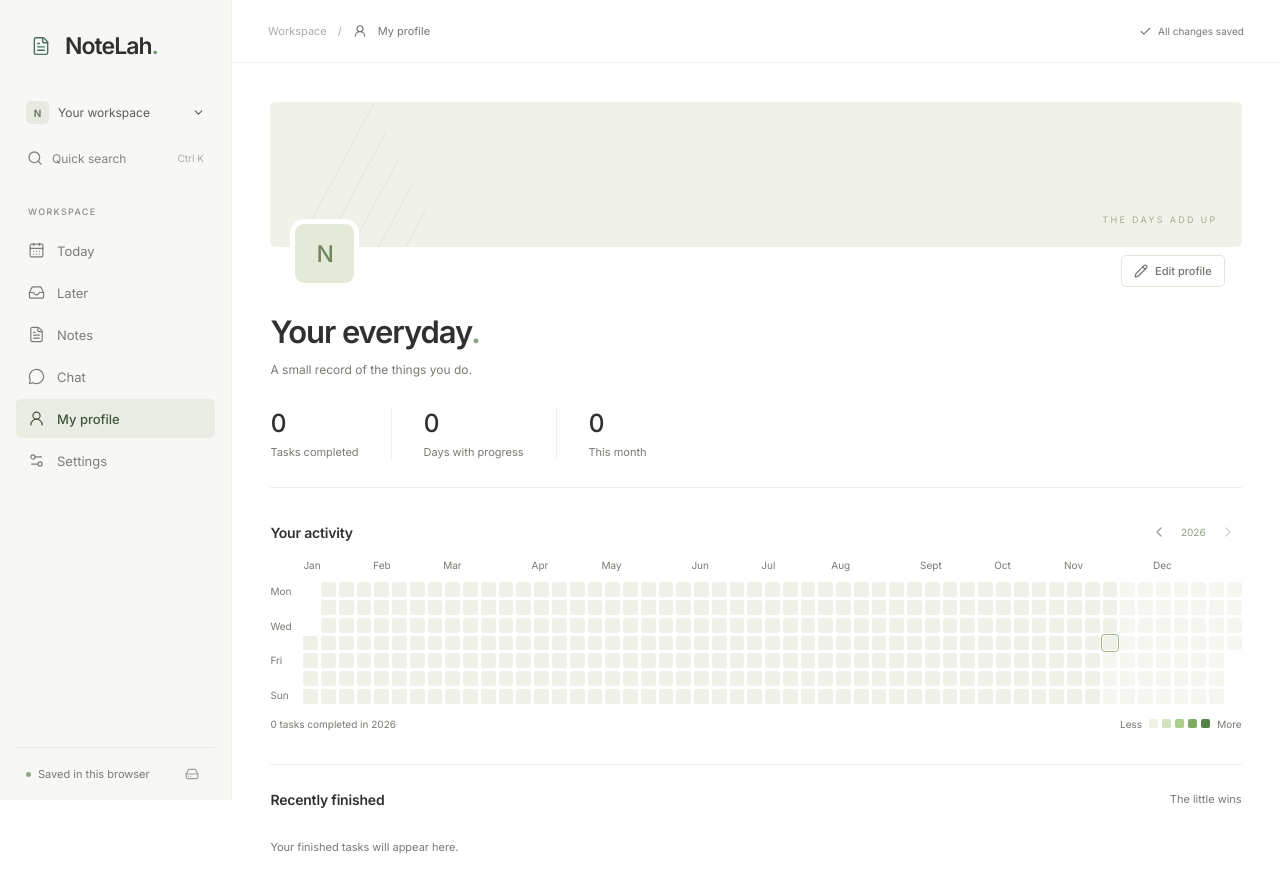
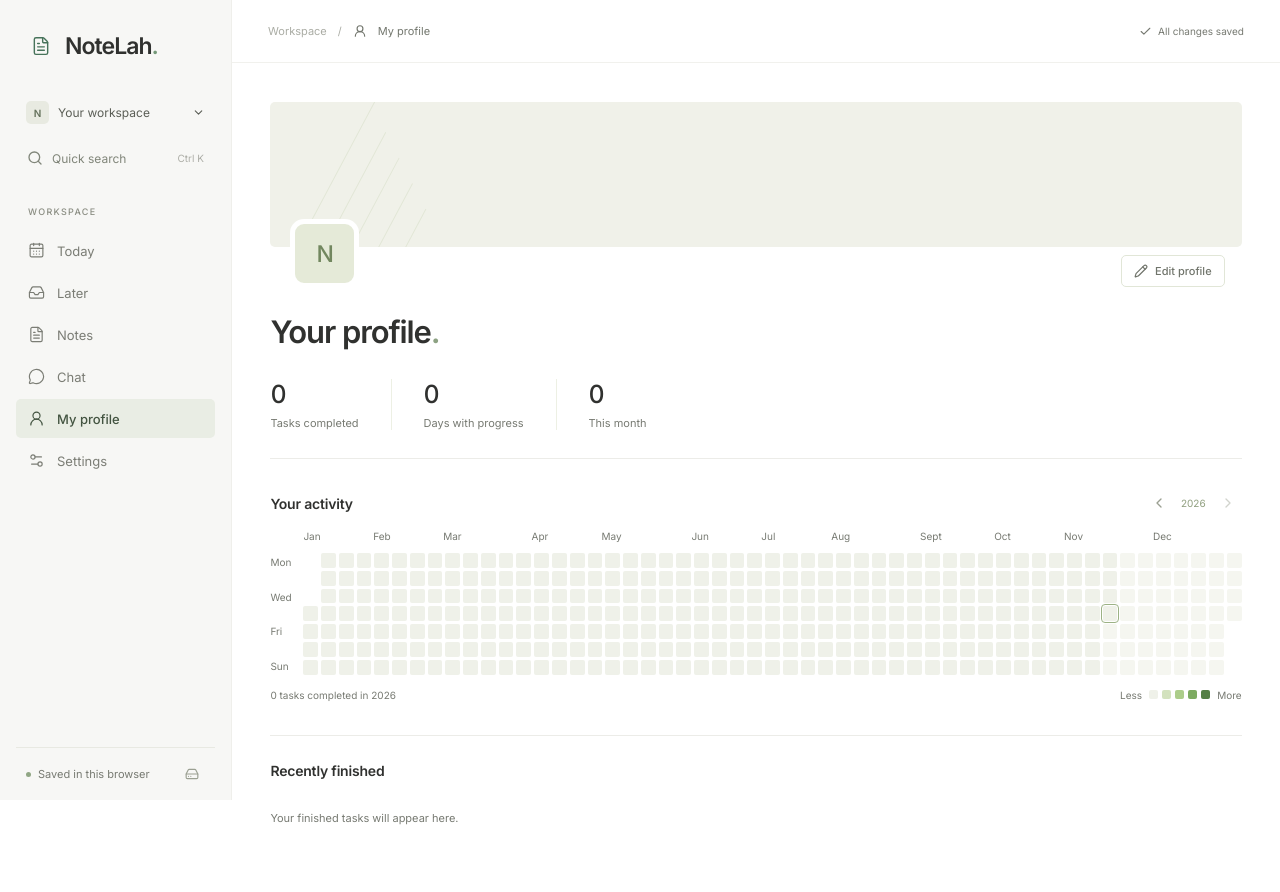
Before and after one commit to Etticx/NoteLah, a Next.js app: page / in a window 1280 px wide. Both pictures are taken after a click on the button "N Your workspace". Shown: the top 892 px of the page. Built offline with nearby package versions, Linux system fonts and the light colour scheme.

Commit message:
ui: plain copy for profile, settings and dialogs

```diff
--- a/src/components/workspace.tsx
+++ b/src/components/workspace.tsx
@@ -155,7 +155,7 @@ export default function Workspace() {
       const at = new Date(`${date}T12:00:00`).toISOString();
       tasks.push({ ...createTask(["Worked on my project", "Reviewed my notes", "Read a chapter", "Cleared a small task", "Practised something new"][i], date), completedAt: at, createdAt: at, updatedAt: at });
     }
-    const sample = { ...stateRef.current, tasks, profile: { name: "Alex", role: "Student · making a little progress every day", bio: "A place for the things I want to do, and the things I've done." } };
+    const sample = { ...stateRef.current, tasks, profile: { name: "Alex", role: "Student", bio: "Working through my final-year project." } };
     sampleRef.current = true; setIsSample(true); stateRef.current = sample; setState(sample);
     setNotice("You're exploring a sample. Your own workspace stays separate.");
   }
@@ -215,29 +215,29 @@ export default function Workspace() {
           {completed.length > 0 && <section className="completed-section"><div className="section-heading"><h2><CheckCheck size={16} />Completed<span className="section-count">{completed.length}</span></h2></div><TaskList items={completed} done /></section>}
           {!state.tasks.length && info && <button className="sample-link" onClick={sampleWorkspace}>Try a sample workspace<ArrowUpRight size={12} /></button>}
         </> : view === "notes" ? <NotesWorkspace state={state} info={info} busy={busy} onChange={(update) => persist(update(stateRef.current))} onDraftDirty={setNoteDraftDirty} onImport={(folderId) => action(async () => { const result = await window.notelah!.importNotes(folderId); if (result) { stateRef.current = result.state; setState(result.state); setInfo(result.info); setNotice("Files copied into your library."); } })} onDropFiles={(folderId, files) => action(async () => { const result = await window.notelah!.importDroppedNotes(folderId, files); stateRef.current = result.state; setState(result.state); setInfo(result.info); setNotice("Files copied into your library."); })} onOpenFile={(id) => action(async () => { await window.notelah!.openNoteFile(id); })} /> : view === "profile" ? <>
-          <div className="profile-cover"><div className="cover-lines" aria-hidden="true"><span /><span /><span /><span /><span /></div><span className="cover-label">THE DAYS ADD UP</span></div>
+          <div className="profile-cover"><div className="cover-lines" aria-hidden="true"><span /><span /><span /><span /><span /></div></div>
           <div className="profile-heading"><div className="profile-avatar">{initials}</div><button className="button secondary" onClick={() => setProfileOpen(true)}><Pencil size={14} />Edit profile</button></div>
-          <h1 className="profile-name">{state.profile.name || "Your everyday"}<span className="heading-period">.</span></h1><p className="profile-role">{state.profile.role || "A small record of the things you do."}</p>{state.profile.bio && <p className="profile-bio">{state.profile.bio}</p>}
+          <h1 className="profile-name">{state.profile.name || "Your profile"}<span className="heading-period">.</span></h1>{state.profile.role && <p className="profile-role">{state.profile.role}</p>}{state.profile.bio && <p className="profile-bio">{state.profile.bio}</p>}
           <div className="profile-stats"><div><strong>{completedAll.length}</strong><span>Tasks completed</span></div><div><strong>{activeDays}</strong><span>Days with progress</span></div><div><strong>{thisMonth}</strong><span>This month</span></div></div>
           <ActivityGrid tasks={state.tasks} weekStartsOn={state.settings.weekStartsOn} onDay={(day) => { go("today"); setSelectedDay(day); }} />
-          <section className="recent-section"><div className="section-heading"><h2>Recently finished</h2><span className="section-hint">The little wins</span></div>{completedAll.length ? [...completedAll].sort((a, b) => b.completedAt!.localeCompare(a.completedAt!)).slice(0, 5).map((task) => <button className="recent-row" key={task.id} onClick={() => setEditing(task)}><span className="recent-check"><Check size={12} /></span><span>{task.title}</span><time>{friendlyDay(completionDay(task.completedAt!), { day: "numeric", month: "short" })}</time></button>) : <p className="quiet-empty">Your finished tasks will appear here.</p>}</section>
+          <section className="recent-section"><div className="section-heading"><h2>Recently finished</h2></div>{completedAll.length ? [...completedAll].sort((a, b) => b.completedAt!.localeCompare(a.completedAt!)).slice(0, 5).map((task) => <button className="recent-row" key={task.id} onClick={() => setEditing(task)}><span className="recent-check"><Check size={12} /></span><span>{task.title}</span><time>{friendlyDay(completionDay(task.completedAt!), { day: "numeric", month: "short" })}</time></button>) : <p className="quiet-empty">Your finished tasks will appear here.</p>}</section>
         </> : <>
-          <div className="page-heading"><div><div className="page-eyebrow">Make yourself at home</div><h1>Settings<span className="heading-period">.</span></h1><p className="page-subtitle">Your workspace, your data.</p></div></div>
-          <section className="settings-section"><h2>Workspace</h2><div className="setting-row"><div><h3>Start the week on</h3><p>Used in your planner and activity grid.</p></div><select aria-label="Start the week on" value={state.settings.weekStartsOn} disabled={!info} onChange={(event) => persist({ ...stateRef.current, settings: { ...stateRef.current.settings, weekStartsOn: Number(event.target.value) as 0 | 1 } })}><option value={1}>Monday</option><option value={0}>Sunday</option></select></div><div className="setting-row"><div><h3>Your profile</h3><p>A name, a few words, and your progress.</p></div><button className="button secondary" onClick={() => setProfileOpen(true)}>Edit profile</button></div></section>
+          <div className="page-heading"><div><h1>Settings<span className="heading-period">.</span></h1></div></div>
+          <section className="settings-section"><h2>Workspace</h2><div className="setting-row"><div><h3>Start the week on</h3><p>Used in your planner and activity grid.</p></div><select aria-label="Start the week on" value={state.settings.weekStartsOn} disabled={!info} onChange={(event) => persist({ ...stateRef.current, settings: { ...stateRef.current.settings, weekStartsOn: Number(event.target.value) as 0 | 1 } })}><option value={1}>Monday</option><option value={0}>Sunday</option></select></div><div className="setting-row"><div><h3>Your profile</h3><p>Name, role and bio.</p></div><button className="button secondary" onClick={() => setProfileOpen(true)}>Edit profile</button></div></section>
           <section className="settings-section"><h2>Storage & backups</h2><div className="storage-notice"><HardDrive size={20} strokeWidth={1.5} /><div><strong>{info?.mode === "desktop" ? "Your work stays on this laptop" : "You're using the browser version"}</strong><p>{info?.mode === "desktop" ? "Saved in a local SQLite database. No account or internet needed." : "Saved in this browser's local storage. The Windows app uses SQLite and can back up to a folder."}</p></div></div><div className="setting-row"><div><h3>Automatic backups</h3><p>{info?.mode === "desktop" ? "One snapshot each day you open the app. The latest seven are kept." : "Keeps up to seven daily snapshots in this browser. Export a file for a separate copy."}</p></div><button className="switch" role="switch" aria-checked={state.settings.automaticBackups} aria-label="Automatic backups" disabled={!info} onClick={() => persist({ ...stateRef.current, settings: { ...stateRef.current.settings, automaticBackups: !stateRef.current.settings.automaticBackups } })}><span /></button></div>
           {info?.backupError && <p className="backup-warning" role="alert">{info.backupError} Choose an available backup folder below.</p>}
           {info?.mode === "desktop" && <div className="setting-row"><div><h3>Imported files</h3><p>{formatBytes(info.filesBytes ?? 0)} in your library. Written notes are saved in the database.</p><p className="storage-path">{info.filesLocation}</p></div><button className="button secondary" disabled={busy} onClick={() => action(async () => { await window.notelah!.openNotesFolder(); })}><Folder size={14} />Open folder</button></div>}
           {info?.mode === "desktop" && <div className="setting-row"><div><h3>Backup folder</h3><p className="storage-path">{info.backupFolder}</p></div><button className="button secondary" disabled={busy} onClick={() => action(async () => { const result = await window.notelah!.chooseBackupFolder(); if (result) { setInfo(result); setNotice("Backup folder updated."); } })}><Folder size={14} />Choose folder</button></div>}
-          <div className="setting-row"><div><h3>Back up now</h3><p>{info?.lastBackup ? `Last backup: ${new Date(info.lastBackup).toLocaleString("en-GB", { dateStyle: "medium", timeStyle: "short" })}` : "Save a separate copy somewhere you trust."}</p></div><button className="button secondary" disabled={busy || !info} onClick={doBackup}><ShieldCheck size={14} />Create backup</button></div><div className="setting-row"><div><h3>Restore a backup</h3><p>Preview a backup before replacing this workspace.</p></div><button className="button secondary" disabled={busy || !info} onClick={chooseRestore}><ArrowLeft size={14} />Restore</button></div></section>
-          <section className="settings-section"><h2>Take your work with you</h2><div className="setting-row"><div><h3>Export everything</h3><p>Tasks, notes, folders, and imported files. A complete copy you can restore.</p></div><button className="button secondary" disabled={busy || !info} onClick={() => doExport("json")}><ArrowDownToLine size={14} />Export JSON</button></div><div className="setting-row"><div><h3>Export task list</h3><p>Open your tasks in Excel or another spreadsheet app.</p></div><button className="button secondary" disabled={busy || !info} onClick={() => doExport("csv")}><ArrowDownToLine size={14} />Export CSV</button></div></section>
-          <footer className="settings-footer"><FileText size={16} /><span>NoteLah · version 0.1.0</span><span>Made for the everyday.</span></footer>
+          <div className="setting-row"><div><h3>Back up now</h3><p>{info?.lastBackup ? `Last backup: ${new Date(info.lastBackup).toLocaleString("en-GB", { dateStyle: "medium", timeStyle: "short" })}` : "Save a copy to a file."}</p></div><button className="button secondary" disabled={busy || !info} onClick={doBackup}><ShieldCheck size={14} />Create backup</button></div><div className="setting-row"><div><h3>Restore a backup</h3><p>Preview a backup before replacing this workspace.</p></div><button className="button secondary" disabled={busy || !info} onClick={chooseRestore}><ArrowLeft size={14} />Restore</button></div></section>
+          <section className="settings-section"><h2>Export</h2><div className="setting-row"><div><h3>Export everything</h3><p>Tasks, notes, folders, and imported files. A complete copy you can restore.</p></div><button className="button secondary" disabled={busy || !info} onClick={() => doExport("json")}><ArrowDownToLine size={14} />Export JSON</button></div><div className="setting-row"><div><h3>Export task list</h3><p>Open your tasks in Excel or another spreadsheet app.</p></div><button className="button secondary" disabled={busy || !info} onClick={() => doExport("csv")}><ArrowDownToLine size={14} />Export CSV</button></div></section>
+          <footer className="settings-footer"><FileText size={16} /><span>NoteLah · version 0.1.0</span></footer>
         </>}
       </main>
     </div>
     <input className="sr-only" ref={importInput} type="file" accept=".json,application/json" aria-label="Choose JSON backup" onChange={async (event) => { const file = event.target.files?.[0]; event.target.value = ""; if (!file) return; try { const imported = await importBrowserFile(file); setRestore({ token: "browser", state: imported, date: null, fileName: file.name }); } catch (error) { setNotice((error as Error).message); } }} />
-    <Modal open={!!editing} onOpenChange={(open) => !open && setEditing(null)} title="A little more detail" description="Add a note or choose when you want to work on this.">{editing && <TaskEditor key={editing.id} task={editing} onSave={(fields) => { updateTask(editing.id, fields); setEditing(null); }} onCancel={() => setEditing(null)} />}</Modal>
-    <Modal open={profileOpen} onOpenChange={setProfileOpen} title="Make it yours" description="A few words for your corner of NoteLah."><ProfileEditor profile={state.profile} onSave={(profile) => { persist({ ...stateRef.current, profile }); setProfileOpen(false); }} onCancel={() => setProfileOpen(false)} /></Modal>
-    <Modal open={searchOpen} onOpenChange={(open) => { setSearchOpen(open); if (!open) setQuery(""); }} title="Find something" className="search-modal"><div className="search-field"><Search size={18} /><input aria-label="Search tasks and notes" placeholder="Search tasks and notes…" value={query} onChange={(event) => setQuery(event.target.value)} autoFocus /></div><p className="search-caption">{query ? "MATCHING TASKS" : "RECENT TASKS"}</p><div className="search-results">{searchResults.length ? searchResults.map((task) => <button key={task.id} className="search-result" onClick={() => { setSearchOpen(false); setEditing(task); }}><span>{task.completedAt ? <Check size={15} /> : <Circle size={13} />}</span><div><strong>{task.title}</strong><small>{task.plannedDate ? friendlyDay(task.plannedDate, { day: "numeric", month: "short", year: "numeric" }) : "Later"}{task.note ? ` · ${task.note.slice(0, 60)}` : ""}</small></div><ArrowUpRight size={14} /></button>) : <p className="quiet-empty">{query ? "Nothing matches that search." : "Add a task and you'll be able to find it here."}</p>}</div></Modal>
+    <Modal open={!!editing} onOpenChange={(open) => !open && setEditing(null)} title="Edit task">{editing && <TaskEditor key={editing.id} task={editing} onSave={(fields) => { updateTask(editing.id, fields); setEditing(null); }} onCancel={() => setEditing(null)} />}</Modal>
+    <Modal open={profileOpen} onOpenChange={setProfileOpen} title="Edit profile"><ProfileEditor profile={state.profile} onSave={(profile) => { persist({ ...stateRef.current, profile }); setProfileOpen(false); }} onCancel={() => setProfileOpen(false)} /></Modal>
+    <Modal open={searchOpen} onOpenChange={(open) => { setSearchOpen(open); if (!open) setQuery(""); }} title="Search" className="search-modal"><div className="search-field"><Search size={18} /><input aria-label="Search tasks and notes" placeholder="Search tasks and notes…" value={query} onChange={(event) => setQuery(event.target.value)} autoFocus /></div><p className="search-caption">{query ? "MATCHING TASKS" : "RECENT TASKS"}</p><div className="search-results">{searchResults.length ? searchResults.map((task) => <button key={task.id} className="search-result" onClick={() => { setSearchOpen(false); setEditing(task); }}><span>{task.completedAt ? <Check size={15} /> : <Circle size={13} />}</span><div><strong>{task.title}</strong><small>{task.plannedDate ? friendlyDay(task.plannedDate, { day: "numeric", month: "short", year: "numeric" }) : "Later"}{task.note ? ` · ${task.note.slice(0, 60)}` : ""}</small></div><ArrowUpRight size={14} /></button>) : <p className="quiet-empty">{query ? "Nothing matches that search." : "No tasks yet."}</p>}</div></Modal>
     <Modal open={!!restore} onOpenChange={(open) => !busy && !open && setRestore(null)} title="Restore this workspace?" description="This replaces tasks, notes, folders, imported files, profile, and settings. A complete backup is saved first.">{restore && <><div className="restore-summary"><FileText size={22} /><div><strong>{restore.fileName}</strong><p>{restore.state.tasks.length} tasks · {restore.state.notes.length} notes · {restore.state.folders.length} folders</p>{restore.date && <p>Saved {new Date(restore.date).toLocaleString("en-GB")}</p>}</div></div><div className="modal-actions"><button className="button secondary" disabled={busy} onClick={() => setRestore(null)}>Cancel</button><button className="button primary" disabled={busy} onClick={confirmRestore}>{busy ? "Restoring…" : "Restore workspace"}</button></div></>}</Modal>
     <Modal open={!!deleteTask} onOpenChange={(open) => !open && setDeleteTask(null)} title="Delete this task?" description="This will also remove it from your activity history.">{deleteTask && <><p className="delete-title">{deleteTask.title}</p><div className="modal-actions"><button className="button secondary" onClick={() => setDeleteTask(null)}>Keep task</button><button className="button destructive" onClick={() => { persist({ ...stateRef.current, tasks: stateRef.current.tasks.filter((task) => task.id !== deleteTask.id) }); setDeleteTask(null); }}>Delete task</button></div></>}</Modal>
     {notice && <div className="toast" role="status" aria-live="polite"><span>{notice}</span><button className="icon-button" aria-label="Dismiss message" onClick={() => setNotice("")}><X size={15} /></button></div>}
@@ -248,10 +248,10 @@ function TaskEditor({ task, onSave, onCancel }: { task: Task; onSave: (fields: P
   const [title, setTitle] = useState(task.title);
   const [note, setNote] = useState(task.note);
   const [date, setDate] = useState(task.plannedDate ?? "");
-  return <form onSubmit={(event) => { event.preventDefault(); if (title.trim()) onSave({ title: title.trim(), note, plannedDate: date || null }); }}><label className="field-label" htmlFor="task-title">Task</label><input id="task-title" className="field-input" value={title} maxLength={500} onChange={(event) => setTitle(event.target.value)} required autoFocus /><label className="field-label" htmlFor="task-note">Notes<span>Optional</span></label><textarea id="task-note" className="field-input note-input" placeholder="A thought, a link, or where to start…" value={note} maxLength={20000} onChange={(event) => setNote(event.target.value)} /><label className="field-label" htmlFor="task-date">Planned for<span>Leave empty to keep in Later</span></label><div className="date-field"><input id="task-date" className="field-input" type="date" value={date} onChange={(event) => setDate(event.target.value)} />{date && <button type="button" className="text-button" onClick={() => setDate("")}>Clear date</button>}</div><div className="modal-actions"><button type="button" className="button secondary" onClick={onCancel}>Cancel</button><button className="button primary" type="submit" disabled={!title.trim()}>Save task</button></div></form>;
+  return <form onSubmit={(event) => { event.preventDefault(); if (title.trim()) onSave({ title: title.trim(), note, plannedDate: date || null }); }}><label className="field-label" htmlFor="task-title">Task</label><input id="task-title" className="field-input" value={title} maxLength={500} onChange={(event) => setTitle(event.target.value)} required autoFocus /><label className="field-label" htmlFor="task-note">Notes<span>Optional</span></label><textarea id="task-note" className="field-input note-input" value={note} maxLength={20000} onChange={(event) => setNote(event.target.value)} /><label className="field-label" htmlFor="task-date">Planned for<span>Leave empty to keep in Later</span></label><div className="date-field"><input id="task-date" className="field-input" type="date" value={date} onChange={(event) => setDate(event.target.value)} />{date && <button type="button" className="text-button" onClick={() => setDate("")}>Clear date</button>}</div><div className="modal-actions"><button type="button" className="button secondary" onClick={onCancel}>Cancel</button><button className="button primary" type="submit" disabled={!title.trim()}>Save task</button></div></form>;
 }
 
 function ProfileEditor({ profile, onSave, onCancel }: { profile: WorkspaceState["profile"]; onSave: (profile: WorkspaceState["profile"]) => void; onCancel: () => void }) {
   const [draft, setDraft] = useState(profile);
-  return <form onSubmit={(event) => { event.preventDefault(); onSave(draft); }}><label className="field-label" htmlFor="profile-name">Your name</label><input id="profile-name" className="field-input" placeholder="What should we call you?" value={draft.name} maxLength={100} onChange={(event) => setDraft({ ...draft, name: event.target.value })} autoFocus /><label className="field-label" htmlFor="profile-role">A line about you<span>Optional</span></label><input id="profile-role" className="field-input" placeholder="Student, maker, figuring things out…" value={draft.role} maxLength={160} onChange={(event) => setDraft({ ...draft, role: event.target.value })} /><label className="field-label" htmlFor="profile-bio">A few words<span>Optional</span></label><textarea id="profile-bio" className="field-input note-input" placeholder="What are you working towards?" value={draft.bio} maxLength={1000} onChange={(event) => setDraft({ ...draft, bio: event.target.value })} /><div className="modal-actions"><button type="button" className="button secondary" onClick={onCancel}>Cancel</button><button className="button primary" type="submit">Save profile</button></div></form>;
+  return <form onSubmit={(event) => { event.preventDefault(); onSave(draft); }}><label className="field-label" htmlFor="profile-name">Name</label><input id="profile-name" className="field-input" value={draft.name} maxLength={100} onChange={(event) => setDraft({ ...draft, name: event.target.value })} autoFocus /><label className="field-label" htmlFor="profile-role">Role<span>Optional</span></label><input id="profile-role" className="field-input" placeholder="e.g. Student" value={draft.role} maxLength={160} onChange={(event) => setDraft({ ...draft, role: event.target.value })} /><label className="field-label" htmlFor="profile-bio">Bio<span>Optional</span></label><textarea id="profile-bio" className="field-input note-input" value={draft.bio} maxLength={1000} onChange={(event) => setDraft({ ...draft, bio: event.target.value })} /><div className="modal-actions"><button type="button" className="button secondary" onClick={onCancel}>Cancel</button><button className="button primary" type="submit">Save profile</button></div></form>;
 }
```
